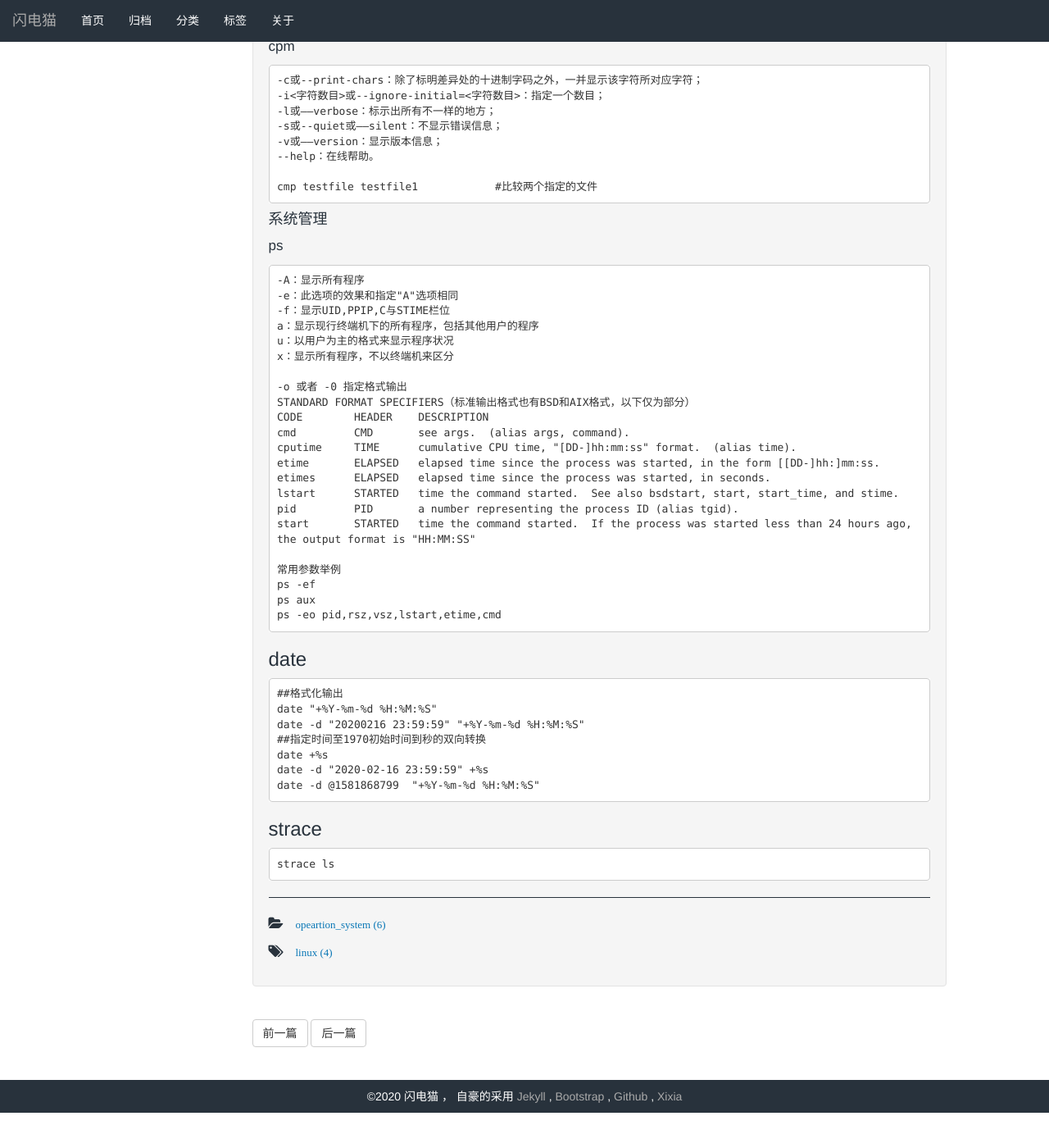
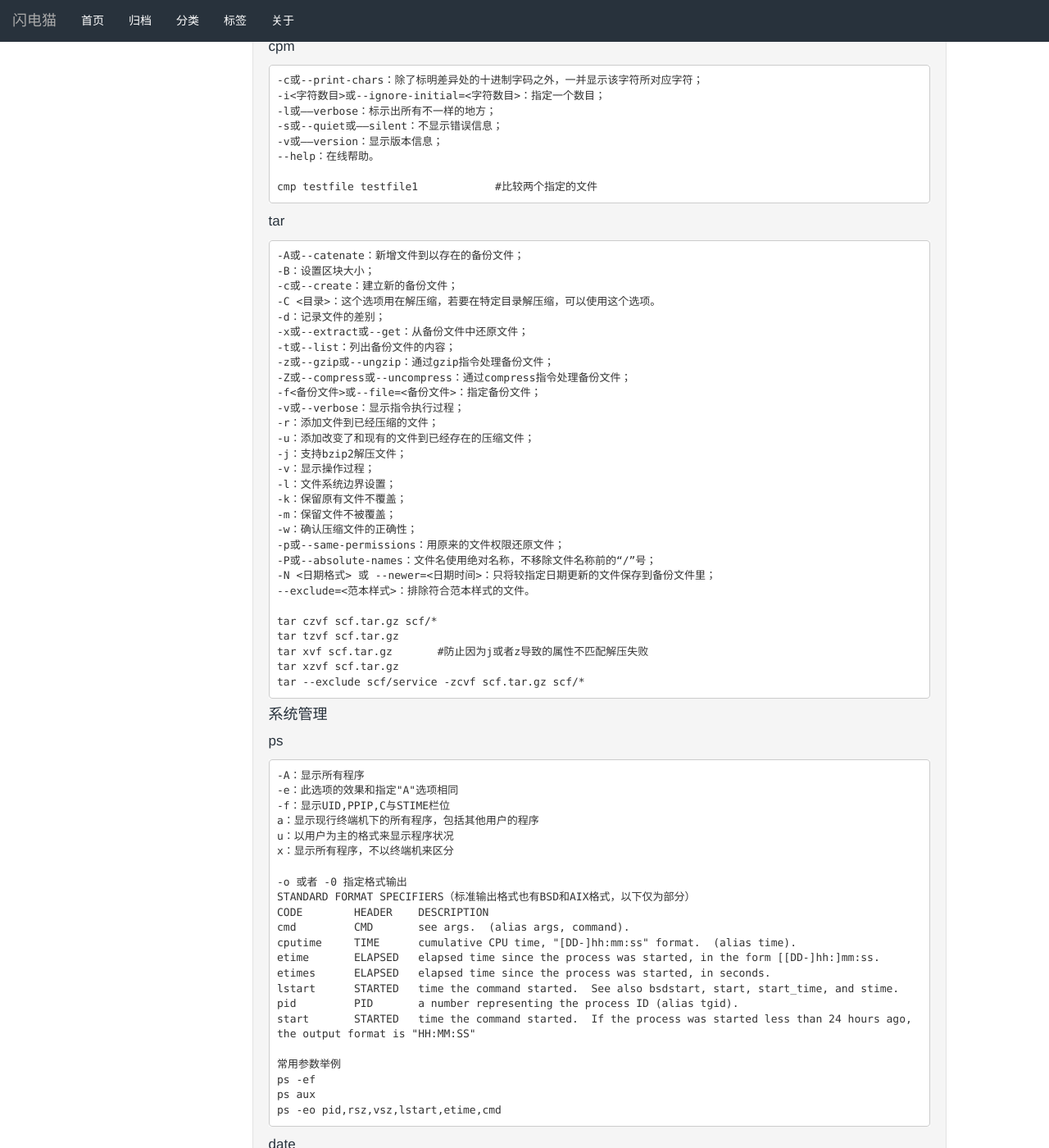
Before and after one commit to qfdmx/qfdmx.github.io, a Jekyll site: the page built from _posts/2019/2019-11-19-linuxdate.markdown, in a window 1280 px wide and 1400 px high, scrolled down 2497 px. Shown: the whole window at 82% size. Built offline with Jekyll 4.4.1, drawn with Linux system fonts in a browser that asks for light colours; before the commit the page ends 3854 px from its top, so only the background shows below that; some of the changed text lies outside the part shown.

Commit message:
20201126

```diff
--- a/_posts/2018/2018-10-15-ssh_error.markdown
+++ b/_posts/2018/2018-10-15-ssh_error.markdown
@@ -21,6 +21,12 @@ description: ssh遇到问题集合
 	unset LD_LIBRARY_PATH
 
 本质是lib库配置配置问题，根本解决需要重新配置LD_LIBRARY_PATH变量
+
+### ssh加载过慢
+
+	vi /etc/ssh/sshd_config
+	------------------------
+	UseDNS no
 
 ### scp后台传送文件
 
--- a/_posts/2019/2019-11-19-linuxdate.markdown
+++ b/_posts/2019/2019-11-19-linuxdate.markdown
@@ -142,6 +142,39 @@ cpm
 
     cmp testfile testfile1            #比较两个指定的文件
 
+
+  tar
+
+    -A或--catenate：新增文件到以存在的备份文件；
+    -B：设置区块大小；
+    -c或--create：建立新的备份文件；
+    -C <目录>：这个选项用在解压缩，若要在特定目录解压缩，可以使用这个选项。
+    -d：记录文件的差别；
+    -x或--extract或--get：从备份文件中还原文件；
+    -t或--list：列出备份文件的内容；
+    -z或--gzip或--ungzip：通过gzip指令处理备份文件；
+    -Z或--compress或--uncompress：通过compress指令处理备份文件；
+    -f<备份文件>或--file=<备份文件>：指定备份文件；
+    -v或--verbose：显示指令执行过程；
+    -r：添加文件到已经压缩的文件；
+    -u：添加改变了和现有的文件到已经存在的压缩文件；
+    -j：支持bzip2解压文件；
+    -v：显示操作过程；
+    -l：文件系统边界设置；
+    -k：保留原有文件不覆盖；
+    -m：保留文件不被覆盖；
+    -w：确认压缩文件的正确性；
+    -p或--same-permissions：用原来的文件权限还原文件；
+    -P或--absolute-names：文件名使用绝对名称，不移除文件名称前的“/”号；
+    -N <日期格式> 或 --newer=<日期时间>：只将较指定日期更新的文件保存到备份文件里；
+    --exclude=<范本样式>：排除符合范本样式的文件。
+
+    tar czvf scf.tar.gz scf/*
+    tar tzvf scf.tar.gz
+    tar xvf scf.tar.gz       #防止因为j或者z导致的属性不匹配解压失败
+    tar xzvf scf.tar.gz
+    tar --exclude scf/service -zcvf scf.tar.gz scf/*
+
 #### 系统管理
 
   ps
@@ -169,7 +202,7 @@ cpm
     ps aux
     ps -eo pid,rsz,vsz,lstart,etime,cmd
 
-### date
+   date
 
     ##格式化输出
     date "+%Y-%m-%d %H:%M:%S"
```
Also changed, not shown: other parts of _posts/2019/2019-11-19-linuxdate.markdown (+2 -2 lines), _posts/2018/2018-10-22-linux.markdown (+3 -7 lines).
